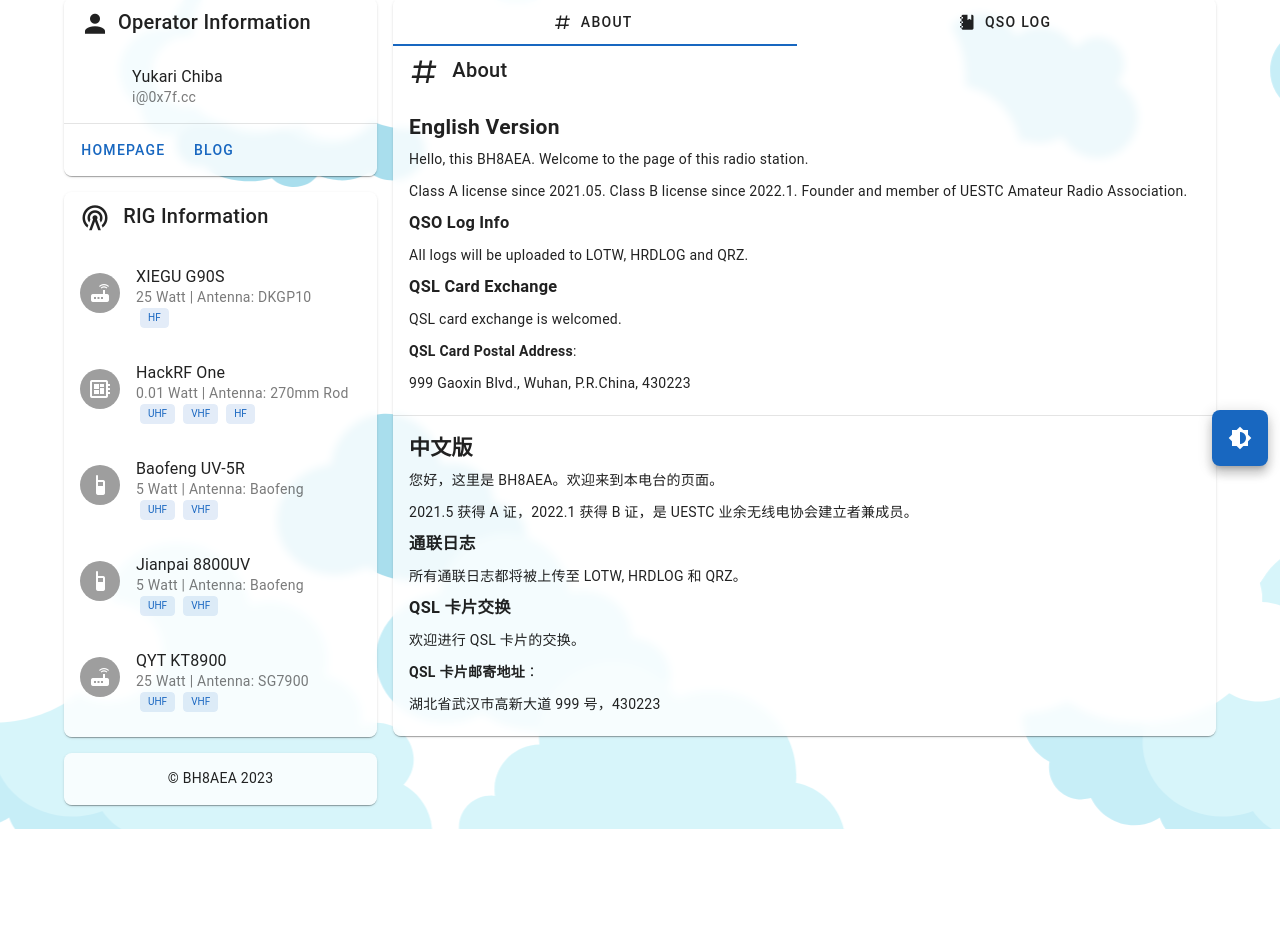
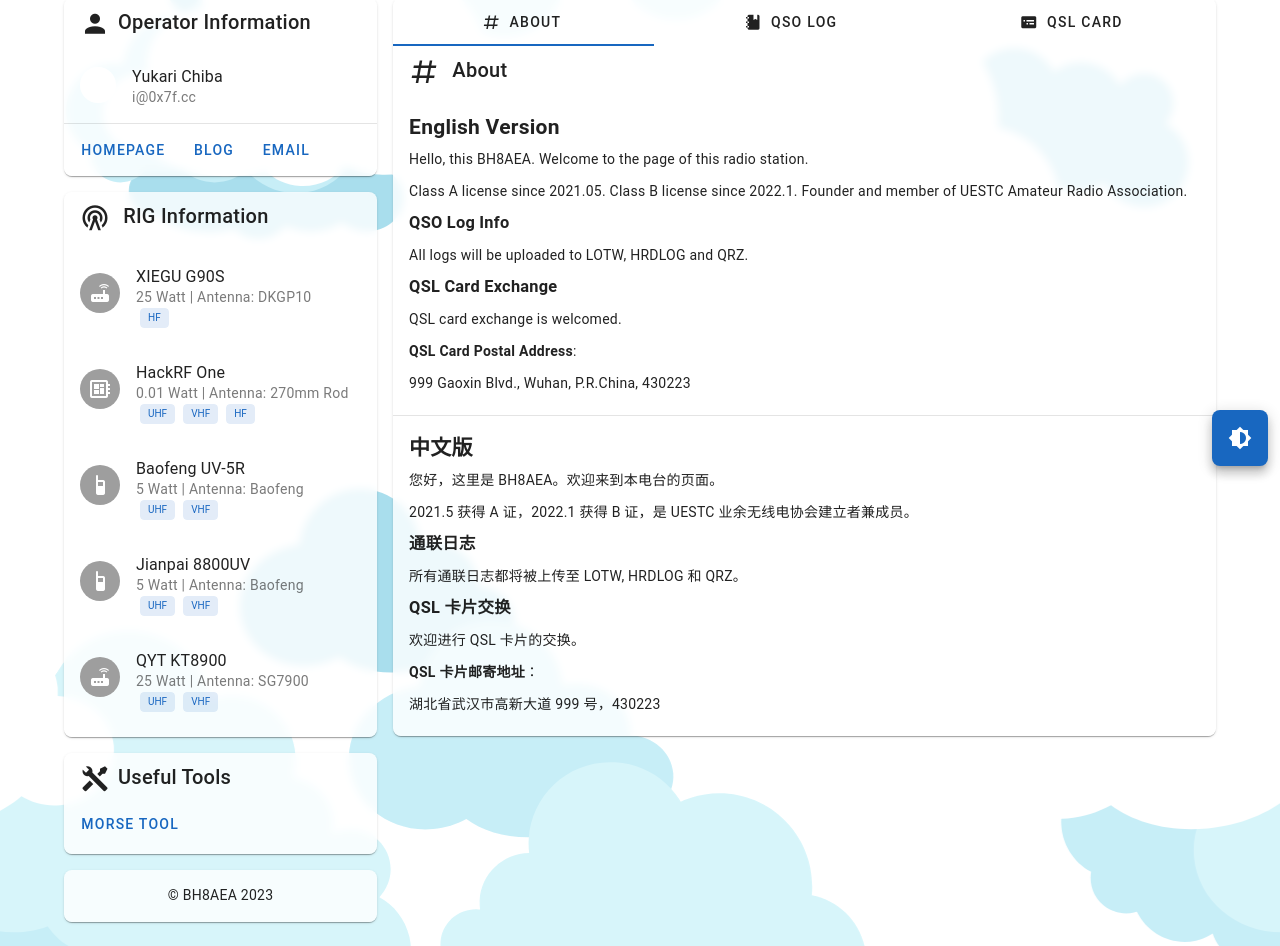
Before and after one commit to YukariChiba/Radio-Web, a Nuxt app: page / in a window 1280 px wide. Shown: the part 322-1268 px from the top of the page. Before the commit the page ends 1151 px from the top, so only its background shows below. Built offline with nearby package versions, Linux system fonts and the light colour scheme.

Commit message:
add useful tools link, add qsl card preview, add qso log callsign to qrz

```diff
--- a/assets/data.json
+++ b/assets/data.json
@@ -10,7 +10,8 @@
     "email": "i@0x7f.cc",
     "links": [
       { "title": "HomePage", "link": "https://ewe.moe" },
-      { "title": "Blog", "link": "https://0x7f.cc" }
+      { "title": "Blog", "link": "https://0x7f.cc" },
+      { "title": "Email", "link": "mailto:radio@0x7f.cc" }
     ]
   },
   "devices": [
@@ -54,5 +55,18 @@
       "type": ["UHF", "VHF"],
       "icon": "router-wireless"
     }
+  ],
+  "tools": [
+    {
+      "title": "Morse Tool",
+      "link": "https://morse.pages.dev"
+    }
+  ],
+  "qslcards": [
+    {
+      "title": "2025.03 Version",
+      "front": "https://github.com/YukariChiba/qsl/blob/main/front.png?raw=true",
+      "back": "https://github.com/YukariChiba/qsl/blob/main/back.png?raw=true"
+    }
   ]
 }
--- a/components/CommLog.vue
+++ b/components/CommLog.vue
@@ -32,6 +32,15 @@
                 >mdi-check-circle</v-icon
             >
             <small>{{ item.callsign }}</small>
+        </template>
+        <template v-slot:item.callsign="{ item }">
+            <v-chip
+                label
+                class="font-weight-bold"
+                :ripple="false"
+                :href="`https://www.qrz.com/db/${item.callsign}`"
+                :text="item.callsign"
+            />
         </template>
         <template v-slot:item.freq="{ item }">
             {{ item.freq }} ({{ item.band }})
--- a/components/MainTabs.vue
+++ b/components/MainTabs.vue
@@ -12,6 +12,9 @@
             <v-tab value="log">
                 <v-icon start>mdi-notebook</v-icon> QSO Log
             </v-tab>
+            <v-tab value="qslcardpreview">
+                <v-icon start>mdi-card-bulleted</v-icon> QSL Card
+            </v-tab>
         </v-tabs>
         <v-window v-model="tab">
             <v-window-item value="about">
@@ -20,6 +23,9 @@
             <v-window-item value="log" style="overflow-x: auto">
                 <CommLog />
             </v-window-item>
+            <v-window-item value="qslcardpreview" style="overflow-x: auto">
+                <QSLCardPreview />
+            </v-window-item>
         </v-window>
     </v-card>
 </template>
--- /dev/null
+++ b/components/QSLCardPreview.vue
@@ -0,0 +1,29 @@
+<template>
+    <v-carousel >
+        <template v-for="qslcard in data" :key="qslcard.title">
+            <template v-for="cardtype in ['front', 'back']" :key="cardtype">
+                <v-carousel-item
+                    v-if="cardtype in qslcard"
+                    :src="qslcard[cardtype]"
+                    class="justify-center"
+                >
+                    <div
+                        style="
+                            height: 100%;
+                            align-content: center;
+                            mix-blend-mode: multiply;
+                        "
+                        class="font-weight-bold text-center text-h1 text-grey"
+                    >
+                        Sample
+                    </div>
+                </v-carousel-item>
+            </template>
+        </template>
+    </v-carousel>
+</template>
+
+<script setup>
+import d from "@/assets/data.json";
+const data = d.qslcards;
+</script>
--- /dev/null
+++ b/components/UsefulTools.vue
@@ -0,0 +1,27 @@
+<template>
+    <v-card rounded="lg">
+        <v-card-title
+            ><v-icon large start>mdi-tools</v-icon>Useful Tools</v-card-title
+        >
+        <v-card-actions>
+            <v-btn
+                color="primary"
+                v-for="l in data"
+                :key="l.link"
+                :href="l.link"
+                v-text="l.title"
+            />
+        </v-card-actions>
+    </v-card>
+</template>
+
+<script setup>
+import d from "@/assets/data.json";
+const data = d.tools;
+</script>
+
+<style scoped>
+.v-list {
+    background: unset !important;
+}
+</style>
--- a/pages/index.vue
+++ b/pages/index.vue
@@ -7,6 +7,7 @@
             >
                 <OperatorInfo class="ma-2" />
                 <DeviceList class="ma-2" />
+                <UsefulTools class="ma-2" />
                 <PageFooter class="ma-2" />
             </div>
             <div class="d-flex flex-column order-1 order-sm-3 flex-grow-1">
```
